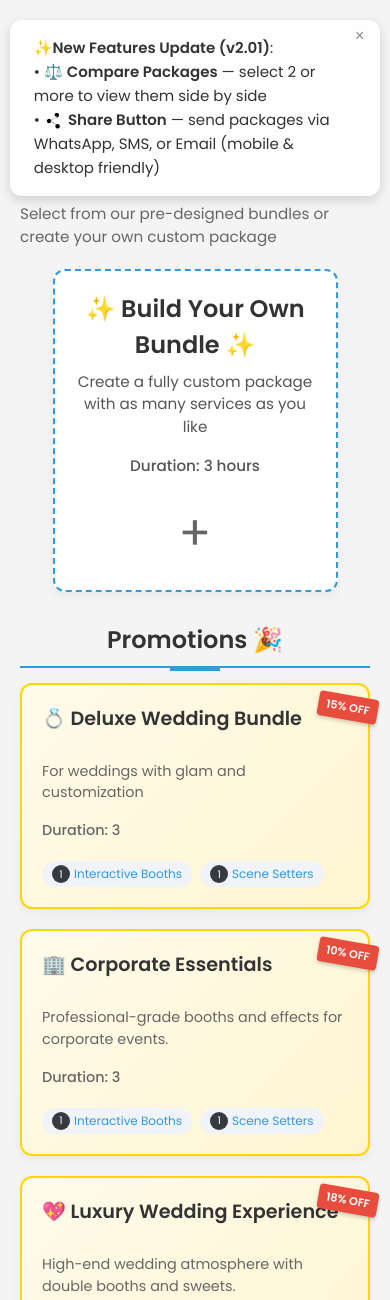
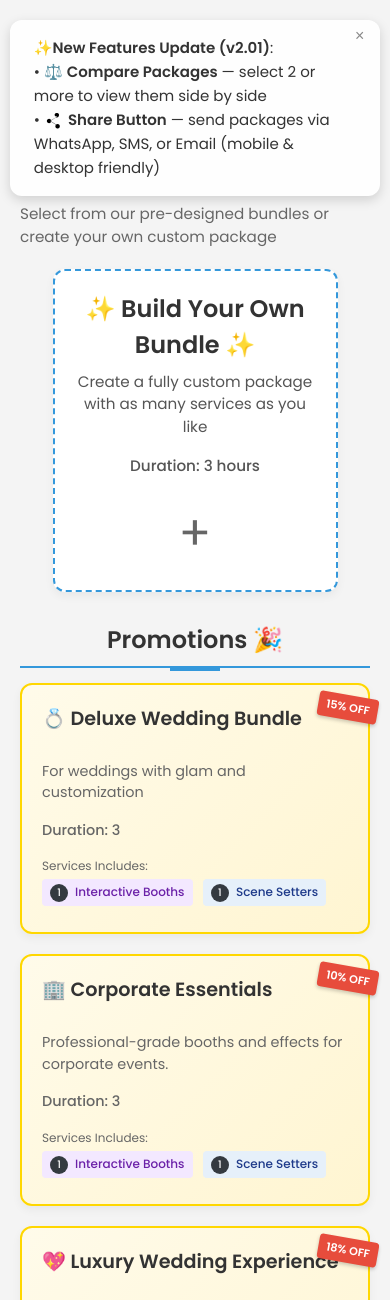
Before and after one commit to bundlebooth/bdb-2.0, a plain HTML site: page frontend/Step123_v1.html in a window 390 px wide. Shown: the top 1300 px of the page. Drawn offline with nearby package versions, Linux system fonts and the light colour scheme; no server answers.

Commit message:
Update Step123_v1.html

```diff
--- a/frontend/Step123_v1.html
+++ b/frontend/Step123_v1.html
@@ -179,15 +179,15 @@
       gap: 8px;
     }
 
-    .tag {
-      background: #f0f4f8;
-      color: var(--bb-accent);
-      padding: 4px 10px;
-      border-radius: 20px;
-      font-size: 0.75rem;
-      display: inline-flex;
-      align-items: center;
-    }
+.tag {
+    display: inline-block;
+    padding: 4px 8px;
+    border-radius: 4px;
+    font-size: 0.75rem;
+    font-weight: 500;
+    margin-right: 6px;
+    margin-bottom: 6px;
+}
 
     .tag-count {
       display: inline-flex;
@@ -1513,6 +1513,37 @@
         flex-direction: column;
         gap: 0;
       }
+
+	  .tag.scene-setters {
+    background: #e6f0fa;
+    color: var(--tag-scene);
+}
+
+.tag.sweets-brews {
+    background: #e6d9cb;
+    color: var(--tag-sweets);
+}
+
+.tag.special-effects {
+    background: #fff7e0;
+    color: var(--tag-special-effects);
+}
+
+.tag.guest-book {
+    background: #fce7f3;
+    color: var(--tag-guest-book);
+}
+
+.tag.digital {
+    background: #e8ecef;
+    color: var(--tag-digital);
+}
+
+.tag.interactive {
+    background: #f3e8ff;
+    color: var(--tag-interactive);
+}
+
     }
 
 </style>
@@ -2252,9 +2283,6 @@
             let tagClass = 'tag';
             if (category.includes('Scene')) tagClass += ' scene-setters';
             if (category.includes('Sweets')) tagClass += ' sweets-brews';
-            if (category.includes('Special Effects')) tagClass += ' special-effects';
-            if (category.includes('Guest Book')) tagClass += ' guest-book';
-            if (category.includes('Digital')) tagClass += ' digital';
             if (category.includes('Interactive')) tagClass += ' interactive';
 
             return `
@@ -2271,8 +2299,9 @@
 
         // Add plus symbol for custom bundle
         const servicesIncludedContent = bundle.isCustom ?
-            `<div class="plus-symbol">+</div>` :
-            `<div class="tag-list">${categoryTags}</div>`;
+    `<div class="plus-symbol">+</div>` :
+    `<div class="categories-label">Services Includes:</div>
+     <div>${categoryTags}</div>`;
 
         div.innerHTML = `
             ${ribbon}
```
